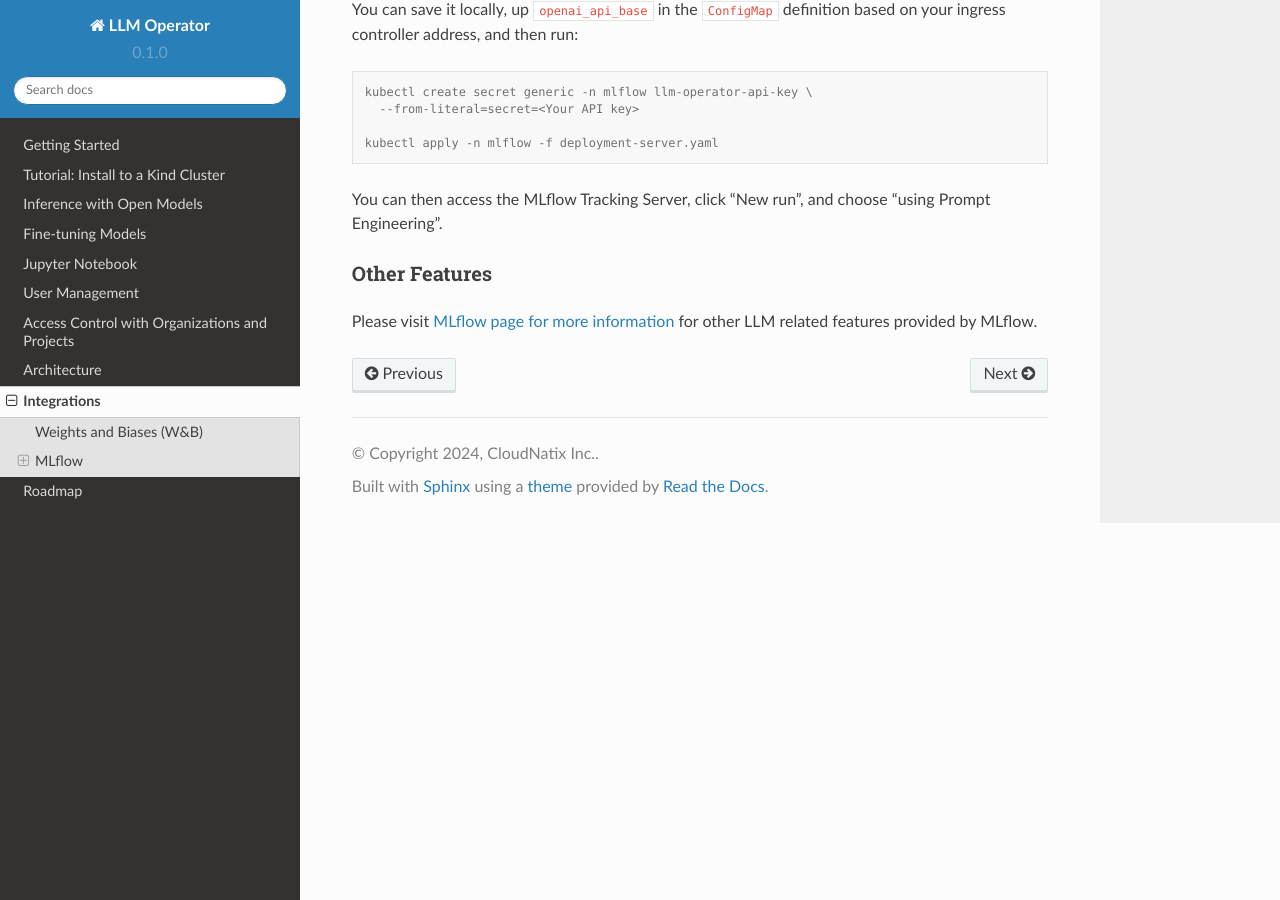
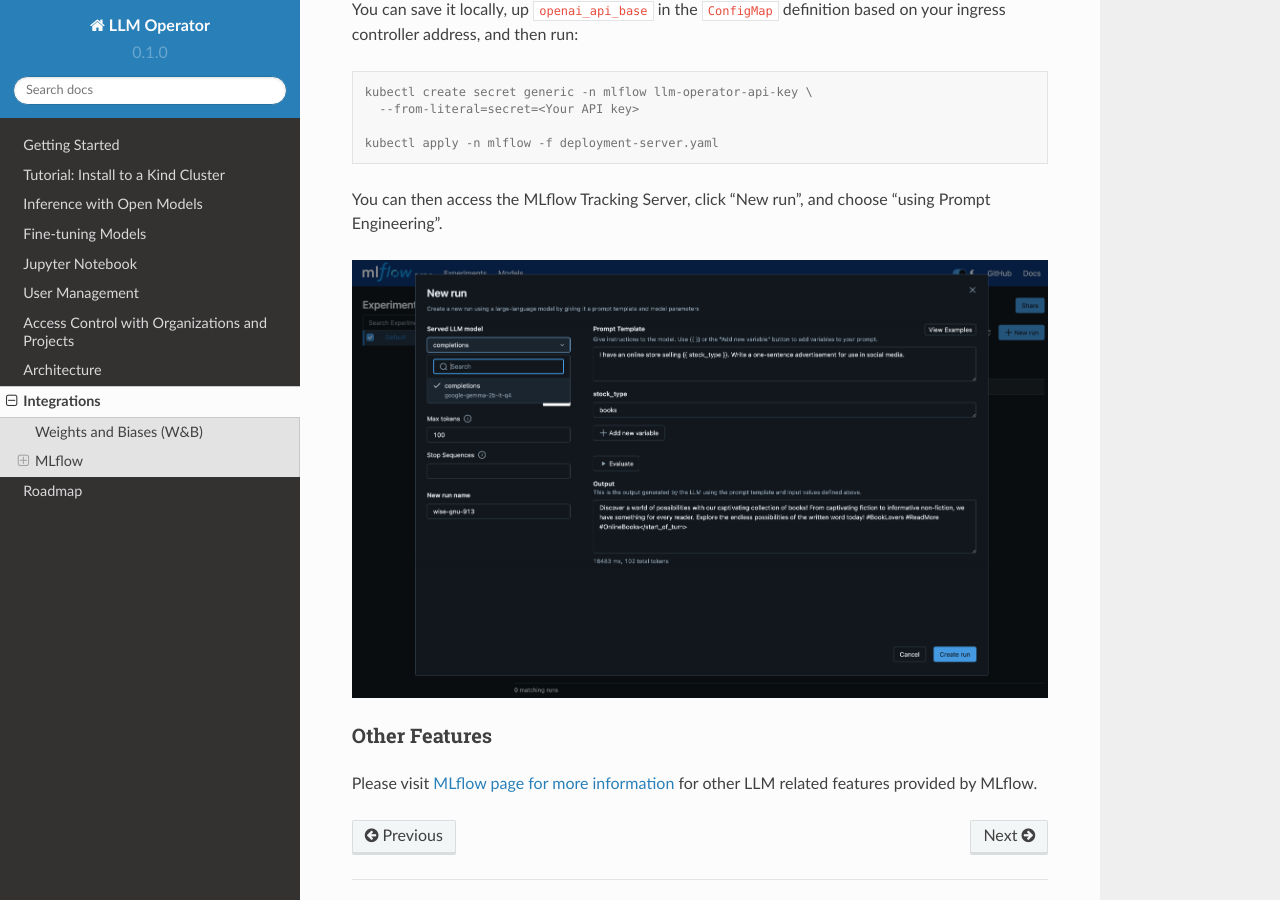
Before and after one commit to llm-operator/docs, a Sphinx documentation site: the page built from docs/source/integrations.rst, in a window 1280 px wide and 900 px high, scrolled down 2883 px. Built offline with Sphinx 7.4.7 and the Read the Docs theme 2.0.0, drawn with Linux system fonts in a browser that asks for light colours.

Commit message:
Add a screenshot of MLflow (#53)

```diff
--- a/docs/source/integrations.rst
+++ b/docs/source/integrations.rst
@@ -129,6 +129,8 @@ You can save it locally, up ``openai_api_base`` in the ``ConfigMap`` definition
 
 You can then access the MLflow Tracking Server, click "New run", and choose "using Prompt Engineering".
 
+.. image:: images/mlflow.png
+
 
 Other Features
 ^^^^^^^^^^^^^^
```
Also changed, not shown: docs/source/images/mlflow.png (added).
